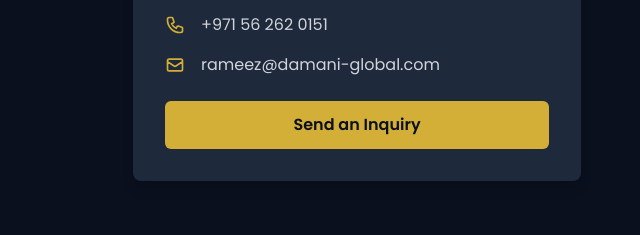
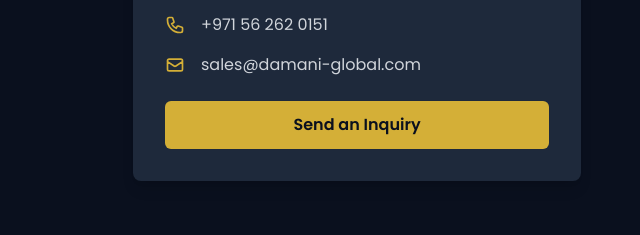
Before and after one commit to ksl1816/damani-global, a plain HTML site: page index.html in a window 1280 px wide. Shown: the part 3378-3613 px from the top of the page, 283-923 px from the left. Drawn offline with nearby package versions, Linux system fonts and the light colour scheme.

Commit message:
Email Address Changed

```diff
--- a/index.html
+++ b/index.html
@@ -245,9 +245,9 @@
                     </p>
                     <p class="mb-6 flex items-center">
                         <svg class="w-5 h-5 text-brand-gold mr-4 flex-shrink-0" fill="none" stroke="currentColor" viewBox="0 0 24 24" xmlns="http://www.w3.org/2000/svg"><path stroke-linecap="round" stroke-linejoin="round" stroke-width="2" d="M3 8l7.89 5.26a2 2 0 002.22 0L21 8M5 19h14a2 2 0 002-2V7a2 2 0 00-2-2H5a2 2 0 00-2 2v10a2 2 0 002 2z"></path></svg>
-                        <a href="mailto:rameez@damani-global.com" class="hover:text-brand-gold transition-colors">rameez@damani-global.com</a>
+                        <a href="mailto:sales@damani-global.com" class="hover:text-brand-gold transition-colors">sales@damani-global.com</a>
                     </p>
-                    <a href="mailto:rameez@damani-global.com" class="text-center w-full block bg-brand-gold text-brand-dark font-semibold px-8 py-3 rounded-md hover:bg-opacity-90 transition-all duration-300">Send an Inquiry</a>
+                    <a href="mailto:sales@damani-global.com" class="text-center w-full block bg-brand-gold text-brand-dark font-semibold px-8 py-3 rounded-md hover:bg-opacity-90 transition-all duration-300">Send an Inquiry</a>
                 </div>
             </div>
         </section>
```
